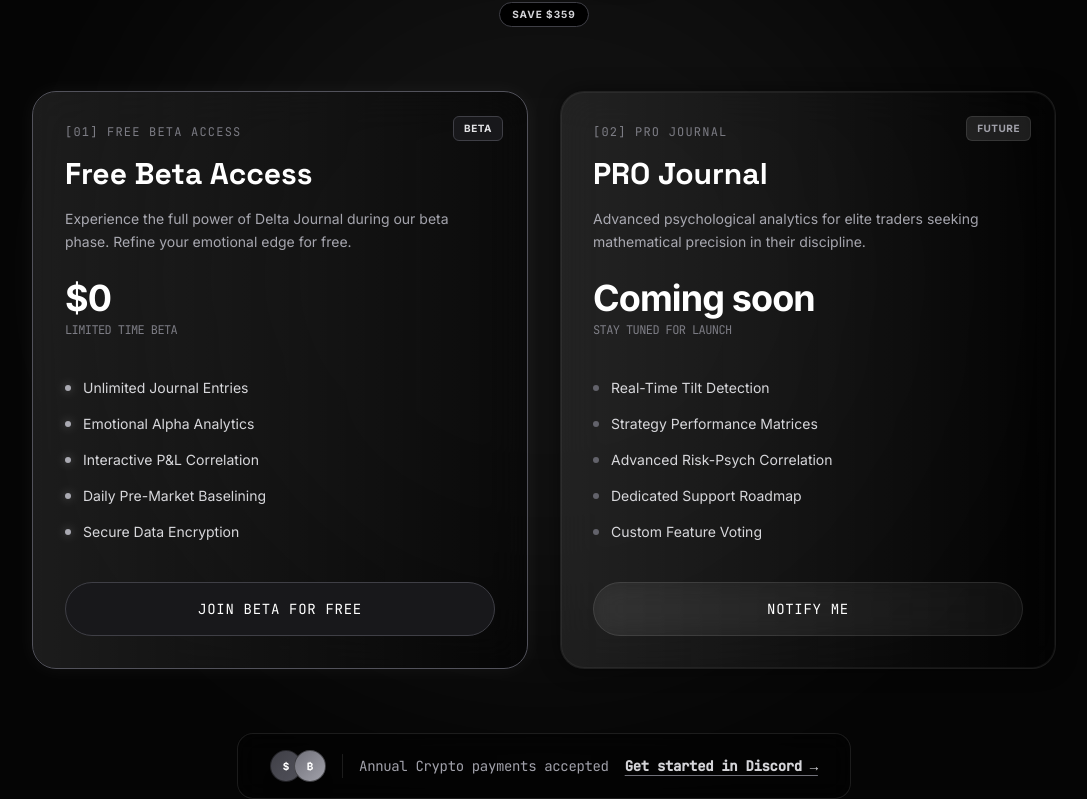
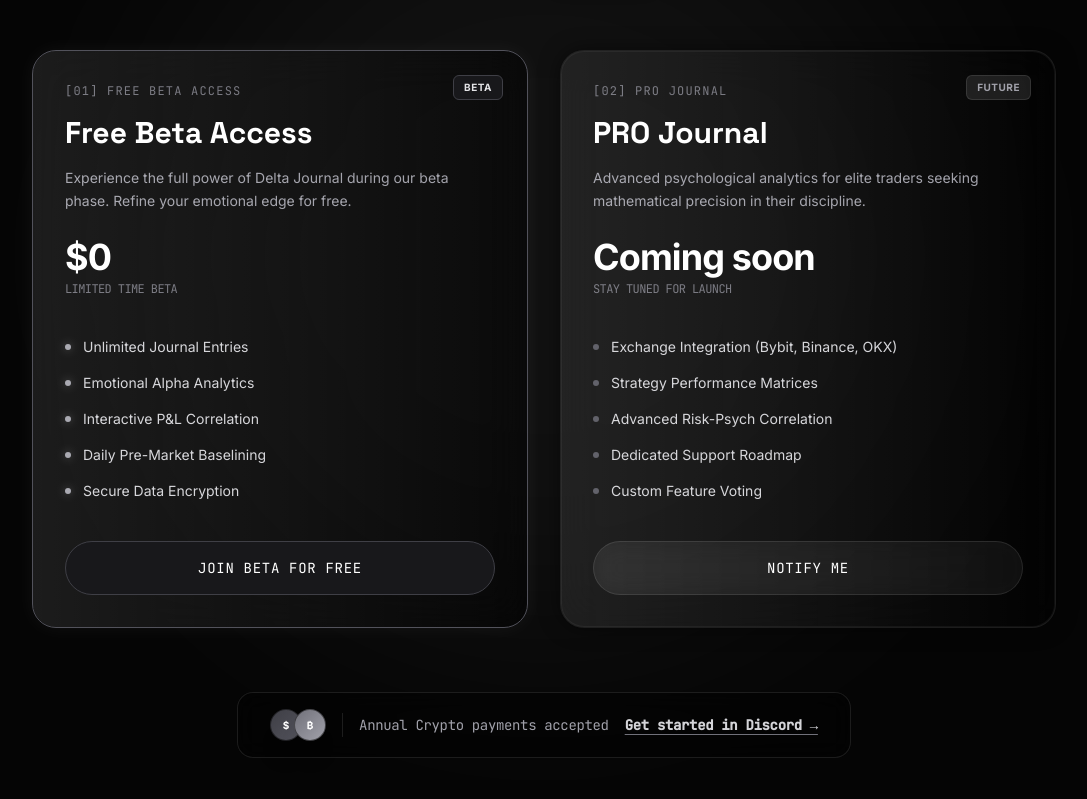
Before and after one commit to Sylar963/JournalyAl-hadi, a React (Vite) app: page / in a window 1280 px wide. Shown: the part 1745-2544 px from the top of the page, without its empty margins (96-1183 px from the left). Built offline with nearby package versions, Linux system fonts and the light colour scheme; no server answers.

Commit message:
feat(ui): update premium plan features and comment out annual toggle animation
- Replace "Real-Time Tilt Detection" with "Exchange Integration (Bybit, Binance, OKX)" in premium features
- Comment out AnimatePresence block for annual pricing toggle to disable animation

```diff
--- a/components/LandingPage/Pricing.tsx
+++ b/components/LandingPage/Pricing.tsx
@@ -84,7 +84,7 @@
       description: "Advanced psychological analytics for elite traders seeking mathematical precision in their discipline.",
       subText: "Stay tuned for launch",
       features: [
-        "Real-Time Tilt Detection",
+        "Exchange Integration (Bybit, Binance, OKX)",
         "Strategy Performance Matrices",
         "Advanced Risk-Psych Correlation",
         "Dedicated Support Roadmap",
@@ -136,6 +136,7 @@
                 Annual
               </button>
             </div>
+            {/*
             <AnimatePresence>
               {isAnnual && (
                 <motion.div
@@ -148,6 +149,7 @@
                 </motion.div>
               )}
             </AnimatePresence>
+            */}
           </div>
         </motion.div>
 
```
